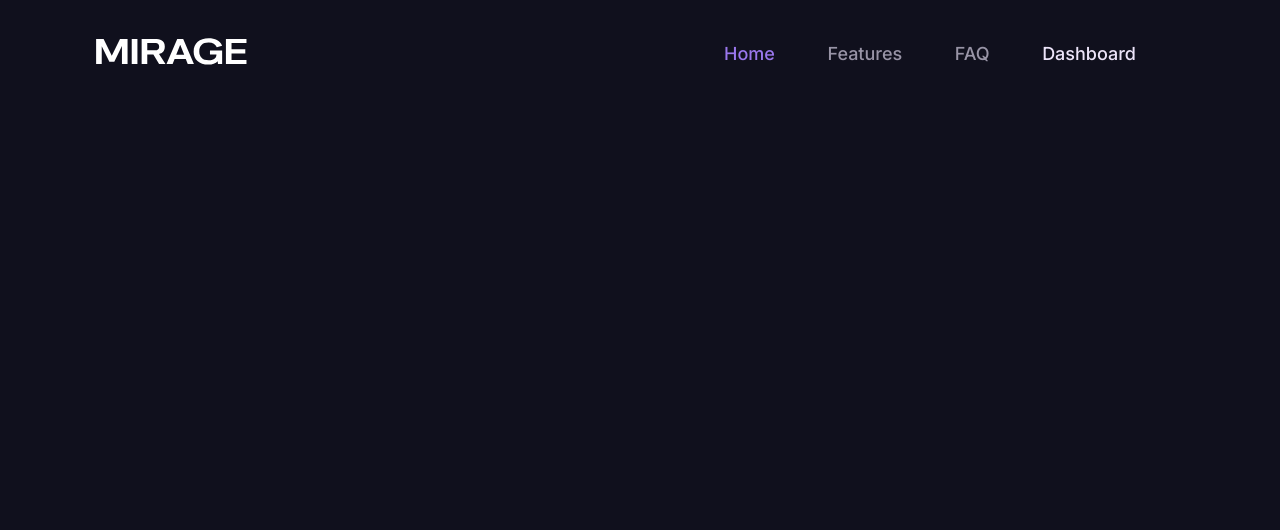
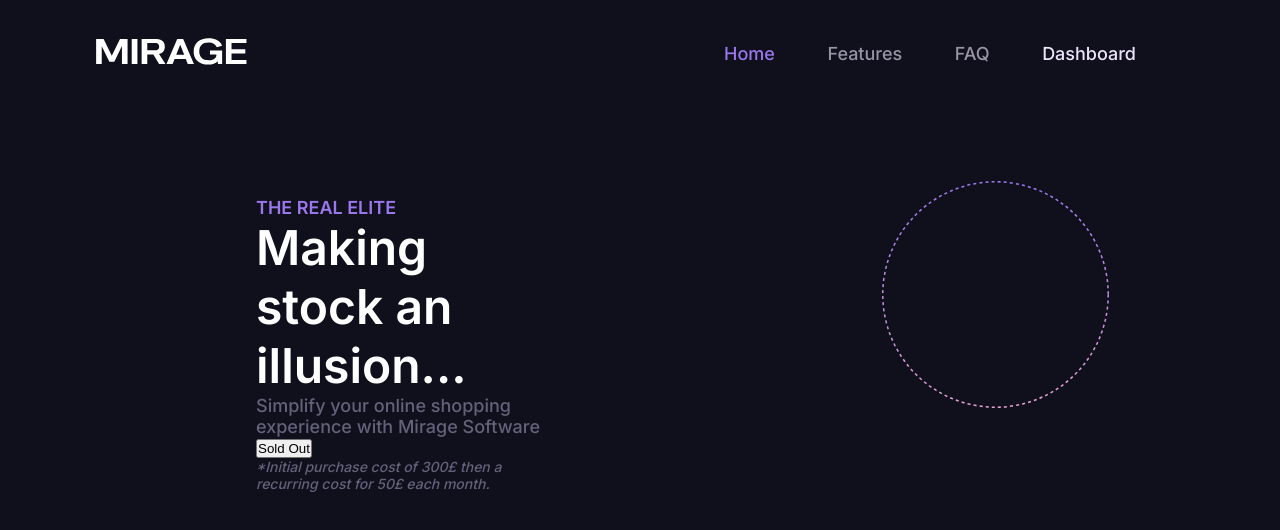
Before and after one commit to swagatasingha40/miragesite, a plain HTML site: page index.html in a window 1280 px wide. Drawn offline with Linux system fonts and the light colour scheme.

Commit message:
last opdate of 20/09

```diff
--- a/index.html
+++ b/index.html
@@ -20,6 +20,31 @@
                 <a class="dashboard" href="#">Dashboard</a>
             </div>
         </div>
+        <div class="herowrapper">
+            <div class="heroleft">
+                <div class="topleft">
+                    THE REAL ELITE
+                </div>
+                <div class="midleft">
+                    Making stock
+                    an illusion...
+                </div>
+                <div class="botleft">
+                    Simplify your online shopping experience
+                    with Mirage Software
+                </div>
+                <div class="soldbttn">
+                    <button>Sold Out</button>
+                </div>
+                <div class="disclaimer">
+                    *Initial purchase cost of 300£ then a
+                    recurring cost for 50£ each month.
+                </div>
+            </div>
+            <div class="heroright">
+                <img src="assets/circle.svg" alt="" srcset="">
+            </div>
+        </div>
     </div>
 </body>
 </html>
--- a/styles.css
+++ b/styles.css
@@ -25,7 +25,7 @@
   .menu a{
     margin-right: 3rem;
   }
-  .navbar{
+  .navbar,.herowrapper{
     max-width: 85%;
     margin:auto;
   }
@@ -42,3 +42,40 @@
   .dashboard{
     color:  #ECE4F9 !important;
   }
+  .herowrapper{
+    display: flex;
+    flex-direction: row;
+    margin-top: 5rem;
+  }
+  .topleft{
+    color: #9A77EC;
+    font-weight: 600;
+    font-size: 18px;
+  }
+  .heroleft{
+    padding: 3rem 18rem 0rem 10rem;
+  }
+  .heroright img{
+    width: 75%;
+  }
+  .heroright{
+    padding-top: 2rem;
+    padding-left: 2rem;
+  }
+  .midleft{
+    font-family: Inter;
+    font-style: normal;
+    font-weight: 600;
+    font-size: 48px;
+  }
+  .botleft{
+    color: #62627A;
+    font-weight: 500;
+    font-size: 18px;
+  }
+  .disclaimer{
+    font-style: italic;
+    font-weight: 500;
+    font-size: 14px;
+    color: #62627A;
+  }
```
Also changed, not shown: assets/circle.svg (added).
